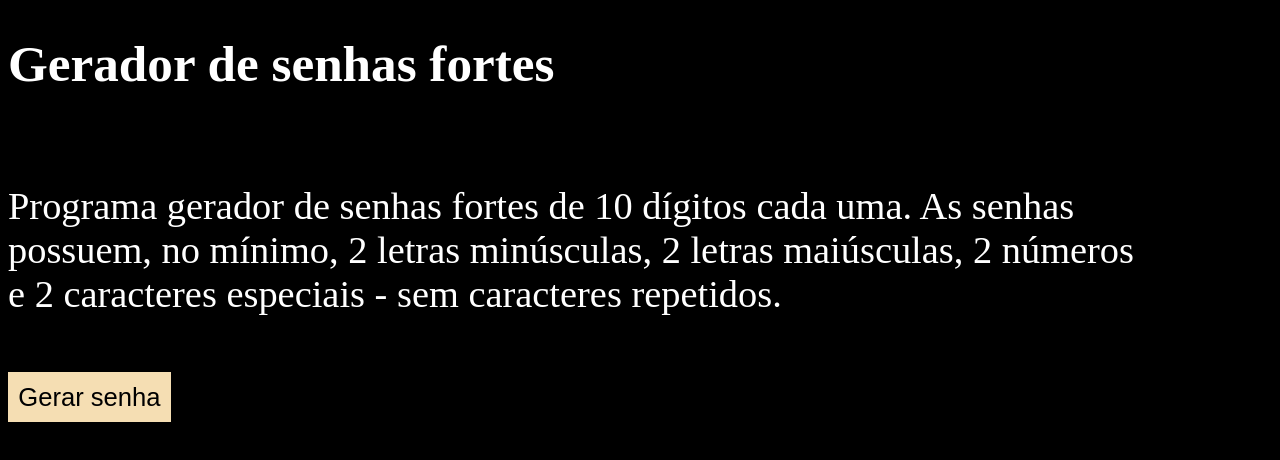
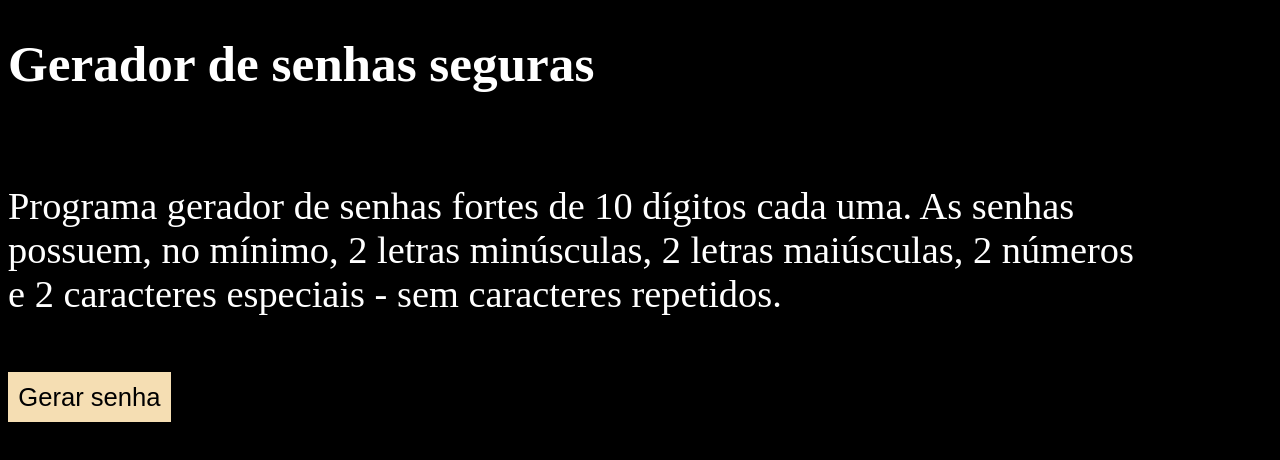
Before and after one commit to DouglasVolcato/gerador-senhas-fortes, a plain HTML site: page index.html in a window 1280 px wide. Drawn offline with Linux system fonts and the light colour scheme.

Commit message:
Update index.html

```diff
--- a/index.html
+++ b/index.html
@@ -10,7 +10,7 @@
 </head>
 <body>
 
-    <h1>Gerador de senhas fortes</h1>
+    <h1>Gerador de senhas seguras</h1>
 
     <br>
     <p>Programa gerador de senhas fortes de 10 dígitos cada uma. As senhas possuem, no mínimo, 2 letras minúsculas, 2 letras maiúsculas, 2 números e 2 caracteres especiais - sem caracteres repetidos.</p>
```
